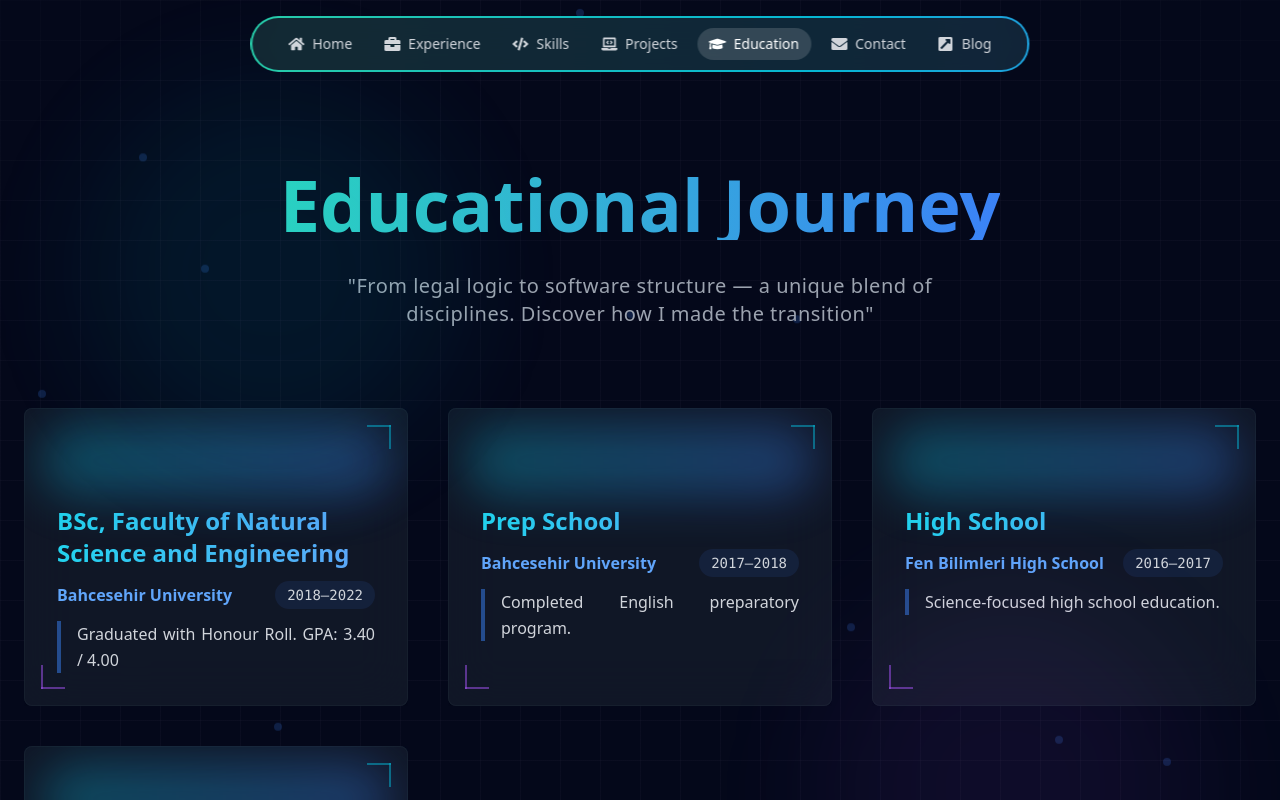
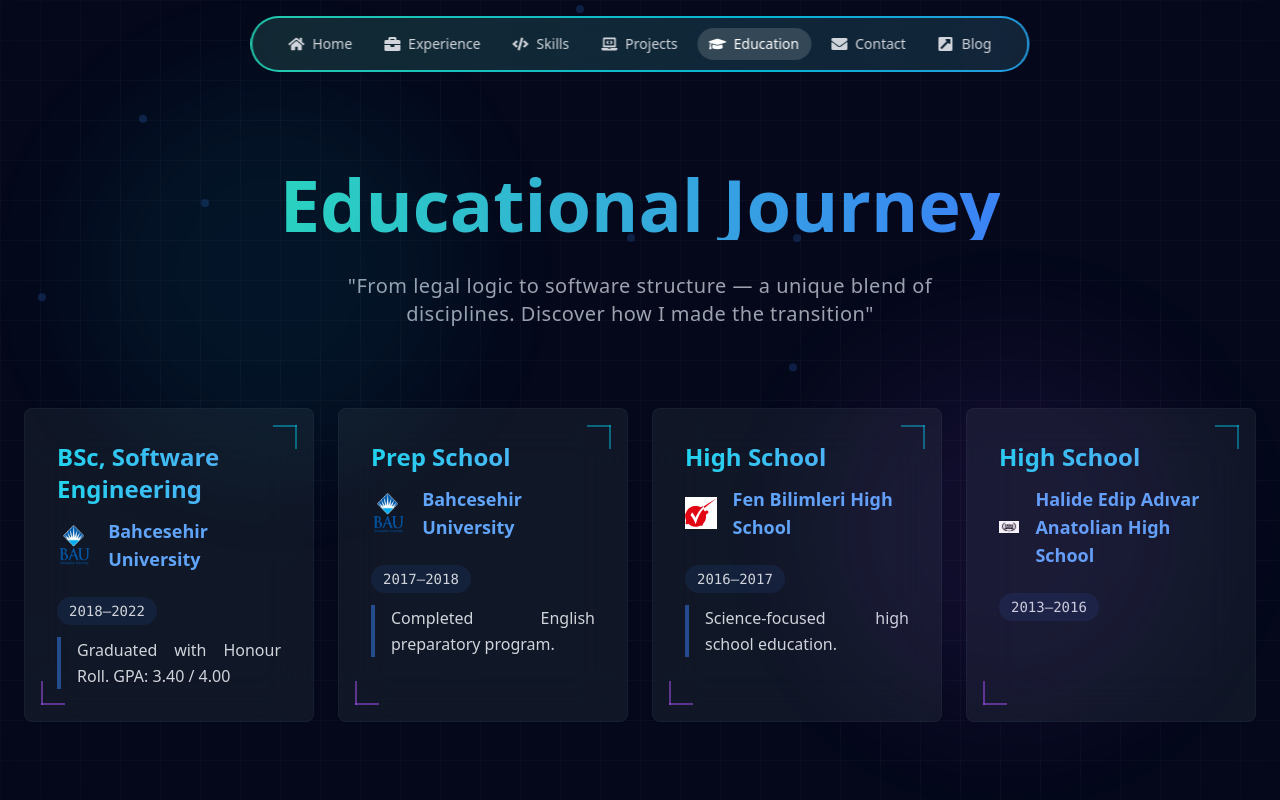
Before and after one commit to burakbektass/new-portfolio-website, a React (Vite) app: page /education in a window 1280 px wide. Shown: the top 800 px of the page. Built offline with nearby package versions, Linux system fonts and the light colour scheme.

Commit message:
Enhance layout and styling across multiple components and improve Education and Projects sections with detailed project descriptions and technology tags.

```diff
--- a/src/assets/css/index.css
+++ b/src/assets/css/index.css
@@ -218,3 +218,9 @@ pre[class*="language-"] {
   background-color: white;
   opacity: 0.8; /* Make it more visible */
 }
+
+html, body {
+  min-height: 100%;
+  height: 100%;
+  background-color: #020617;
+}
--- a/src/components/ui/icon-cloud.jsx
+++ b/src/components/ui/icon-cloud.jsx
@@ -11,7 +11,7 @@ export const cloudProps = {
       justifyContent: "center",
       alignItems: "center",
       width: "100%",
-      paddingTop: 30,
+      paddingTop: 10,
     },
   },
   options: {
--- a/src/pages/Education/Education.jsx
+++ b/src/pages/Education/Education.jsx
@@ -1,21 +1,17 @@
 import React from "react";
-import { Code2, Activity, Cpu, FileDown, Download, Scale, GraduationCap, BookOpen } from "lucide-react";
-import { SiAngular, SiDotnet, SiGoogle, SiPython, SiReact, SiScrumalliance } from "react-icons/si";
-import { FaGoogle, FaMicrosoft, FaSchool } from "react-icons/fa";
-import { TbAdCircle, TbCubeUnfolded } from "react-icons/tb";
-// import certificate from "@/assets/images/certificate.pdf";
-// import bahcesehirLogo from "@/assets/images/bahcesehir-university-logo.png";
-// import halideedipLogo from "@/assets/images/halideedip_logo.png";
-// import fenbilimleriLogo from "@/assets/images/fen_bilimleri_logo.jpg";
+import bahcesehirLogo from "@/assets/images/bahcesehir-university-logo.png";
+import halideedipLogo from "@/assets/images/halideedip_logo.png";
+import fenbilimleriLogo from "@/assets/images/fen_bilimleri_logo.jpg";
 
 const EducationCard = ({
   title,
   school,
   period,
   description,
-  logo
+  logo,
+  cardHeightClass = ""
 }) => (
-  <div className="group relative overflow-hidden transform hover:-translate-y-2 transition-all duration-300">
+  <div className={`group relative overflow-hidden transform hover:-translate-y-2 transition-all duration-300 ${cardHeightClass}`}>
     {/* Glass morphism effect */}
     <div className="absolute inset-0 backdrop-blur-lg bg-white/5 rounded-lg" />
 
@@ -23,28 +19,30 @@ const EducationCard = ({
     <div className="absolute -inset-[2px] bg-gradient-to-r from-cyan-500 via-blue-500 to-purple-500 rounded-lg opacity-0 group-hover:opacity-100 animate-gradient-xy transition-all duration-500" />
 
     <div className="relative bg-gray-900/90 rounded-lg p-8 h-full border border-gray-800/50 shadow-xl backdrop-blur-xl">
-      {/* Floating logo */}
-      <div className="relative mb-6 flex justify-between items-center">
-        <div className="absolute -inset-4 bg-gradient-to-r from-cyan-500 to-blue-500 opacity-25 rounded-full blur-xl group-hover:opacity-75 animate-pulse transition-all duration-800" />
+      {/* Title at the top */}
+      <div className="mb-3">
+        <span className="text-2xl font-bold bg-gradient-to-r from-cyan-400 to-blue-400 bg-clip-text text-transparent block">{title}</span>
+      </div>
+      {/* Logo and School Name in a row below title */}
+      <div className="flex flex-row items-center gap-4 mb-6">
         <div className="w-10 h-10 object-contain relative z-10">
-          {/* Placeholder for the logo */}
+          {logo && <img src={logo} alt="school logo" className="w-10 h-10 object-contain" />}
         </div>
+        <span className="font-semibold text-blue-400 text-lg">{school}</span>
       </div>
 
       {/* Content with improved typography */}
       <div className="space-y-3">
-        <h3 className="text-2xl font-bold bg-gradient-to-r from-cyan-400 to-blue-400 bg-clip-text text-transparent">
-          {title}
-        </h3>
         <div className="flex justify-between items-center text-gray-300">
-          <span className="font-semibold text-blue-400">{school}</span>
           <span className="text-sm font-mono bg-blue-500/10 px-3 py-1 rounded-full whitespace-nowrap">
             {period}
           </span>
         </div>
-        <p className="text-gray-300 border-l-4 border-blue-500/50 pl-4 mt-4 leading-relaxed text-justify">
-          {description}
-        </p>
+        {description && (
+          <p className="text-gray-300 border-l-4 border-blue-500/50 pl-4 mt-4 leading-relaxed text-justify">
+            {description}
+          </p>
+        )}
       </div>
 
       {/* Decorative elements */}
@@ -63,15 +61,15 @@ const EducationCard = ({
 const EducationSection = () => {
   const educations = [
     {
-      // logo: bahcesehirLogo,
-      title: "BSc, Faculty of Natural Science and Engineering",
+      logo: bahcesehirLogo,
+      title: "BSc, Software Engineering",
       school: "Bahcesehir University",
       period: "2018–2022",
       description:
         "Graduated with Honour Roll. GPA: 3.40 / 4.00",
     },
     {
-      // logo: bahcesehirLogo,
+      logo: bahcesehirLogo,
       title: "Prep School",
       school: "Bahcesehir University",
       period: "2017–2018",
@@ -79,7 +77,7 @@ const EducationSection = () => {
         "Completed English preparatory program.",
     },
     {
-      // logo: fenbilimleriLogo,
+      logo: fenbilimleriLogo,
       title: "High School",
       school: "Fen Bilimleri High School",
       period: "2016–2017",
@@ -87,7 +85,7 @@ const EducationSection = () => {
         "Science-focused high school education.",
     },
     {
-      // logo: halideedipLogo,
+      logo: halideedipLogo,
       title: "High School",
       school: "Halide Edip Adıvar Anatolian High School",
       period: "2013–2016",
@@ -134,9 +132,11 @@ const EducationSection = () => {
           </div>
 
           {/* Education grid with improved layout */}
-          <div className="grid grid-cols-1 md:grid-cols-2 lg:grid-cols-3 gap-10 max-w-7xl mx-auto">
+          <div className="grid grid-cols-1 md:grid-cols-2 lg:grid-cols-4 gap-6 max-w-7xl mx-auto items-stretch">
             {educations.map((exp, index) => (
-              <EducationCard key={index} {...exp} />
+              <div key={index} className="max-w-[21rem] w-full mx-auto h-full">
+                <EducationCard {...exp} cardHeightClass="h-full" />
+              </div>
             ))}
           </div>
         </div>
--- a/src/pages/Projects/Projects.jsx
+++ b/src/pages/Projects/Projects.jsx
@@ -6,32 +6,104 @@ import PropTypes from "prop-types";
 
 const projects = [
   {
-    title: "",
-    description: "",
-    src1: "",
-    src2: "",
-    color: "",
-    githubLink: "",
-    liveLink: "",
+    title: "BudgetFlow - Personal Finance Tracker",
+    description:
+      "Comprehensive personal finance application built with Next.js 14, featuring multi-currency support, interactive data visualization, and category-based budgeting. Includes dark/light theme, multi-language support (EN/TR), and responsive design for optimal user experience.",
+    src1: "", // You will add the image later
+    src2: "", // You will add the image later
+    color: "#e57373",
+    githubLink: "https://github.com/burakbektass/expense-tracker",
+    liveLink: "https://expense-tracker-phi-amber.vercel.app/dashboard",
+    tags: ["Next.js 14", "TypeScript", "TailwindCSS", "Recharts", "Context API"],
   },
   {
-    title: "",
-    description: "",
-    src1: "",
-    src2: "",
-    color: "",
-    githubLink: "",
-    liveLink: "",
+    title: "Clickable Covid-19-statistic Map",
+    description:
+      "Interactive world map visualization showcasing real-time COVID-19 statistics with detailed country-specific data, built with modern web technologies for optimal performance and user experience.",
+    src1: "", // You will add the image later
+    src2: "", // You will add the image later
+    color: "#e57373",
+    githubLink: "https://github.com/burakbektass/covid-19-statistic",
+    liveLink: "https://covid-19-statistic-aofrrq47g-burakbektass-projects.vercel.app/",
+    tags: ["React", "TypeScript", "REST API"],
   },
   {
-    title: "",
-    description: "",
-    src1: "",
-    src2: "",
-    color: "",
-    githubLink: "",
-    liveLink: "",
-  }
+    title: "Modern Weather App",
+    description:
+      "A sleek and responsive weather application featuring real-time weather data, hourly forecasts, and dynamic UI that adapts to current weather conditions. Built with Next.js 14 and includes features like temperature unit conversion, wind speed units, and smart error handling.",
+    src1: "", // You will add the image later
+    src2: "", // You will add the image later
+    color: "#e57373",
+    githubLink: "https://github.com/burakbektass/weather-app",
+    liveLink: "https://weather-app-murex-omega-71.vercel.app/",
+    tags: ["Next.js 14", "TypeScript", "Redux Toolkit", "TanStack Query", "Tailwind CSS"],
+  },
+  {
+    title: "PawTime – Veterinary Appointment System",
+    description:
+      "Modern veterinary appointment scheduling system built with React and Tailwind CSS, featuring responsive design, easy appointment booking, and medical history tracking. A user-friendly interface for pet owners to manage their veterinary visits.",
+    src1: "", // You will add the image later
+    src2: "", // You will add the image later
+    color: "#e57373",
+    githubLink: "https://github.com/burakbektass/PawTime",
+    liveLink: "https://paw-time.vercel.app/",
+    tags: ["React", "Tailwind CSS", "React Icons"],
+  },
+  {
+    title: "React Budget App",
+    description:
+      "Personal finance tracker with expense categorization, budget planning, and visual spending analytics, built using React Router for seamless navigation.",
+    src1: "", // You will add the image later
+    src2: "", // You will add the image later
+    color: "#e57373",
+    githubLink: "https://github.com/burakbektass/Budget-application-with-React",
+    liveLink: "https://budget-application-with-react.vercel.app/",
+    tags: ["React", "React Router", "SASS"],
+  },
+  {
+    title: "Three-card Monte game with VueJs",
+    description:
+      "Interactive card game built with Vue.js, featuring smooth animations, score tracking, and multiple difficulty levels. A modern take on the classic Three-card Monte game.",
+    src1: "", // You will add the image later
+    src2: "", // You will add the image later
+    color: "#e57373",
+    githubLink: "https://github.com/burakbektass/poker",
+    liveLink: "https://poker-three-psi.vercel.app/",
+    tags: ["Vue.js", "JavaScript", "CSS"],
+  },
+  {
+    title: "React Movie App",
+    description:
+      "Feature-rich movie discovery platform integrating with TMDB API, offering advanced search, filtering, and personalized watchlists with responsive design and TypeScript type safety.",
+    src1: "", // You will add the image later
+    src2: "", // You will add the image later
+    color: "#e57373",
+    githubLink: "https://github.com/burakbektass/Movie-react-app",
+    liveLink: "", // Add your live link if available
+    tags: ["React", "TypeScript", "SCSS"],
+  },
+  {
+    title: "Company Valuation Template",
+    description:
+      "Comprehensive financial analysis tool that calculates company valuations using multiple methods including DCF, Residual Income, and Enterprise Value, featuring interactive charts and detailed reporting.",
+    src1: "", // You will add the image later
+    src2: "", // You will add the image later
+    color: "#e57373",
+    githubLink: "https://github.com/burakbektass/Company-Valuation-Template-Project",
+    liveLink: "", // Add your live link if available
+    tags: ["React", "Node.js", "Financial APIs", "Chart.js"],
+  },
+  {
+    title: "Diabetes Prediction",
+    description:
+      "Machine learning application that predicts diabetes risk using demographic and health metrics, achieving 85% accuracy through advanced data analysis and feature engineering techniques.",
+    src1: "", // You will add the image later
+    src2: "", // You will add the image later
+    color: "#e57373",
+    githubLink: "https://github.com/burakbektass/Diabetes-Prediction-Data-Science-Project-Project",
+    liveLink: "", // No live link
+    tags: ["Python", "Pandas", "Scikit-learn", "Matplotlib"],
+  },
 ];
 
 export default function Projects() {
@@ -106,6 +178,7 @@ export default function Projects() {
                 targetScale={targetScale}
                 githubLink={project.githubLink}
                 liveLink={project.liveLink}
+                tags={project.tags}
               />
             );
           })}
@@ -127,6 +200,7 @@ function Card({
   targetScale,
   githubLink,
   liveLink,
+  tags = [],
 }) {
   const container = useRef(null);
   const scale = useTransform(progress, range, [1, targetScale]);
@@ -198,9 +272,25 @@ function Card({
               <h2 className="text-xl md:text-2xl lg:text-3xl font-bold text-white mb-2 md:mb-4">
                 {title}
               </h2>
-              <p className="text-sm md:text-base text-gray-400 leading-relaxed line-clamp-none max-w-md">
+              <p className="text-sm md:text-base text-gray-400 leading-relaxed line-clamp-none max-w-md mb-4">
                 {description}
               </p>
+              {/* Technologies badges */}
+              {tags && tags.length > 0 && (
+                <div className="mb-4">
+                  <div className="text-xs font-semibold text-gray-400 mb-2">Technologies</div>
+                  <div className="flex flex-wrap gap-2">
+                    {tags.map((tag, idx) => (
+                      <span
+                        key={idx}
+                        className="bg-pink-200/20 text-pink-400 border border-pink-300/30 px-3 py-1 rounded-lg text-xs font-medium shadow-sm"
+                      >
+                        {tag}
+                      </span>
+                    ))}
+                  </div>
+                </div>
+              )}
             </div>
 
             <div className="mt-4 md:mt-auto pt-4">
@@ -209,12 +299,14 @@ function Card({
               <div className="flex items-center gap-4">
                 {/* GitHub Link */}
                 <motion.a
-                  href={githubLink}
+                  href={githubLink || undefined}
                   target="_blank"
                   rel="noopener noreferrer"
-                  className="group flex items-center gap-2"
-                  whileHover={{ y: -3 }}
+                  className={`group flex items-center gap-2 ${!githubLink ? 'pointer-events-none opacity-50' : ''}`}
+                  whileHover={githubLink ? { y: -3 } : {}}
                   transition={{ type: "spring", stiffness: 400 }}
+                  tabIndex={!githubLink ? -1 : 0}
+                  aria-disabled={!githubLink}
                 >
                   <svg
                     xmlns="http://www.w3.org/2000/svg"
@@ -239,12 +331,14 @@ function Card({
 
                 {/* Live Link */}
                 <motion.a
-                  href={liveLink}
+                  href={liveLink || undefined}
                   target="_blank"
                   rel="noopener noreferrer"
-                  className="group flex items-center gap-2"
-                  whileHover={{ y: -3 }}
+                  className={`group flex items-center gap-2 ${!liveLink ? 'pointer-events-none opacity-50' : ''}`}
+                  whileHover={liveLink ? { y: -3 } : {}}
                   transition={{ type: "spring", stiffness: 400 }}
+                  tabIndex={!liveLink ? -1 : 0}
+                  aria-disabled={!liveLink}
                 >
                   <svg
                     xmlns="http://www.w3.org/2000/svg"
@@ -288,4 +382,5 @@ Card.propTypes = {
   targetScale: PropTypes.number.isRequired,
   githubLink: PropTypes.string.isRequired,
   liveLink: PropTypes.string.isRequired,
+  tags: PropTypes.array,
 };
--- a/src/pages/Skills/Skills.jsx
+++ b/src/pages/Skills/Skills.jsx
@@ -10,7 +10,7 @@ import figma from "@/assets/images/figma.svg";
 import "./Skills.css";
 
 const SkillCard = ({ icon: Icon, title, skills, color }) => (
-  <Card className="group relative overflow-hidden bg-gray-900/80 border-gray-700 hover:scale-[1.02] transition-all duration-300 hover:shadow-xl hover:shadow-blue-500/20 h-full">
+  <Card className="group relative overflow-hidden bg-gray-900/80 border-gray-700 hover:scale-[1.02] transition-all duration-300 hover:shadow-xl hover:shadow-blue-500/20 h-[100%]">
     <div className="absolute inset-0 bg-gradient-to-r from-transparent via-[rgba(100,100,255,0.1)] to-transparent group-hover:via-[rgba(100,100,255,0.2)] animate-shimmer"></div>
     <CardContent className="p-6 relative z-10">
       <div className="flex items-center gap-4 mb-6">
@@ -23,12 +23,12 @@ const SkillCard = ({ icon: Icon, title, skills, color }) => (
           {title}
         </h3>
       </div>
-      <div className="flex flex-wrap gap-2">
+      <div className="flex flex-wrap gap-4">
         {skills.map((skill, index) => (
           <Badge
             key={index}
             variant="outline"
-            className="group/badge relative bg-gray-800/50 hover:bg-gray-700/80 text-gray-100 border-gray-600 flex items-center gap-2 py-2 px-3 transition-all duration-300 hover:scale-105 hover:shadow-lg hover:shadow-blue-500/20"
+            className="group/badge relative bg-gray-800/50 hover:bg-gray-700/80 text-gray-100 border-gray-600 flex items-center gap-3 py-2 px-3 transition-all duration-300 hover:scale-105 hover:shadow-lg hover:shadow-blue-500/20"
           >
             <span className="transform group-hover/badge:scale-110 transition-transform duration-300">
               {skill.icon}
@@ -225,20 +225,20 @@ const SkillsSection = () => {
     <section className="min-h-screen py-20 bg-[#04081A]">
       <div className="max-w-7xl mx-auto px-4">
         <div className="text-center mb-12">
-          <h2 className="text-4xl md:text-5xl font-extrabold bg-gradient-to-r from-teal-400 to-blue-500 bg-clip-text text-transparent mb-4 mt-8">
+          <h2 className="text-4xl md:text-5xl font-extrabold bg-gradient-to-r from-teal-400 to-blue-500 bg-clip-text text-transparent mb-4 mt-8 p-2">
             My Skills
           </h2>
           <p className="text-gray-300 max-w-xl mx-auto text-lg">
             Technologies and tools I use to build modern, scalable web applications.
           </p>
         </div>
-        <div className="grid grid-cols-1 md:grid-cols-3 grid-rows-2 gap-x-8 gap-y-8 mt-16 items-stretch">
+        <div className="grid grid-cols-1 md:grid-cols-3 grid-rows-2 gap-x-8 gap-y-8 mt-16 items-start">
           {/* 1. Satır */}
           <div className="max-w-xs md:max-w-sm lg:max-w-md mx-auto w-full min-h-[10rem] h-full">
             <SkillCard {...skillCategories[0]} />
           </div>
-          <div className="flex justify-center items-start pt-0 max-w-xs md:max-w-sm lg:max-w-md mx-auto w-full min-h-[10rem]">
-            <div className="flex justify-center items-center md:w-[22rem] md:h-[22rem] mt-[-32px]">
+          <div className="flex justify-center items-start pt-0 max-w-xs md:max-w-sm lg:max-w-md mx-auto w-full min-h-[10rem] h-full">
+            <div className="flex justify-center items-center md:w-[19rem] md:h-[17rem] mt-[-32px]">
               <IconCloudDemo />
             </div>
           </div>
@@ -246,13 +246,13 @@ const SkillsSection = () => {
             <SkillCard {...skillCategories[4]} />
           </div>
           {/* 2. Satır */}
-          <div className="max-w-xs md:max-w-sm lg:max-w-md mx-auto w-full min-h-[10rem] h-full">
+          <div className="max-w-xs md:max-w-sm lg:max-w-md mx-auto w-full min-h-[6rem] md:min-h-[3rem] h-[65%]">
             <SkillCard {...skillCategories[1]} />
           </div>
-          <div className="max-w-xs md:max-w-sm lg:max-w-md mx-auto w-full min-h-[10rem] h-full">
+          <div className="max-w-xs md:max-w-sm lg:max-w-md mx-auto w-full min-h-[6rem] md:min-h-[7rem] h-[65%]">
             <SkillCard {...skillCategories[2]} />
           </div>
-          <div className="max-w-xs md:max-w-sm lg:max-w-md mx-auto w-full min-h-[10rem] h-full">
+          <div className="max-w-xs md:max-w-sm lg:max-w-md mx-auto w-full min-h-[6rem] md:min-h-[7rem] h-[65%]">
             <SkillCard {...skillCategories[3]} />
           </div>
         </div>
```
